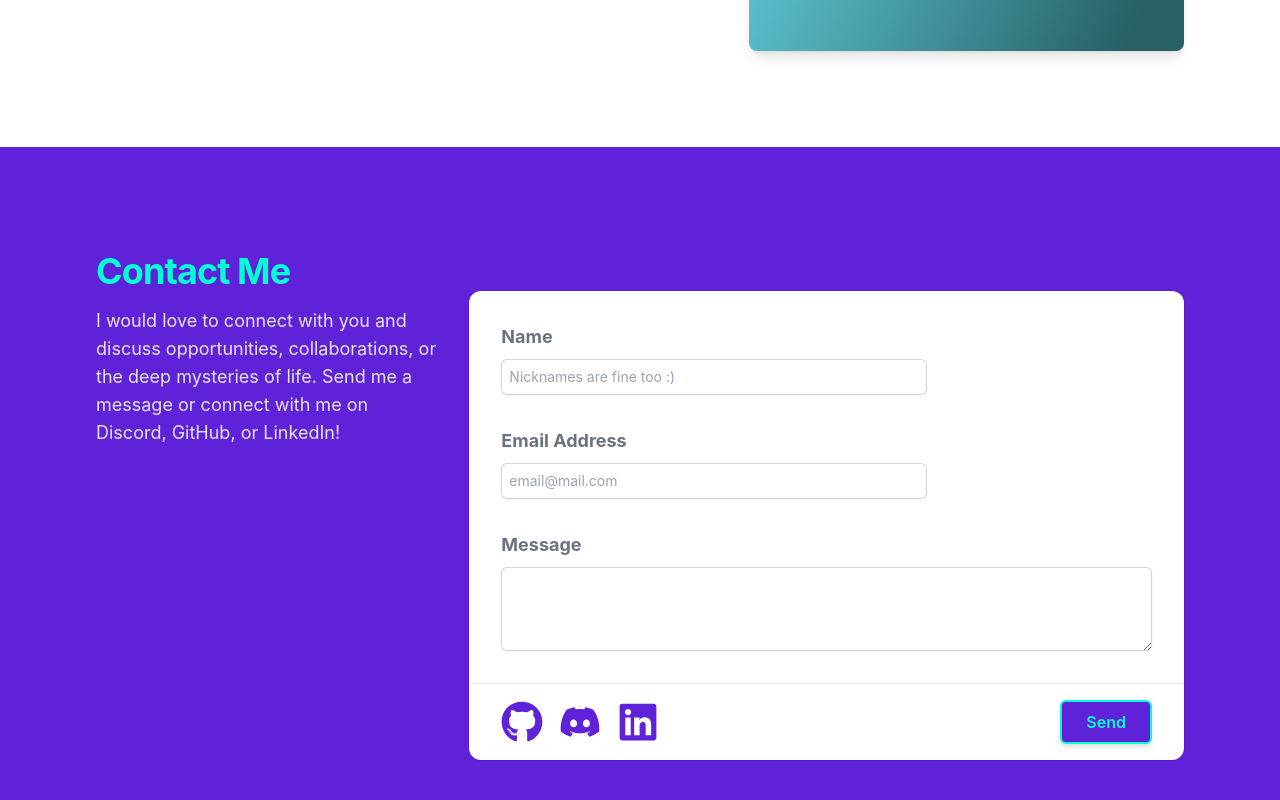
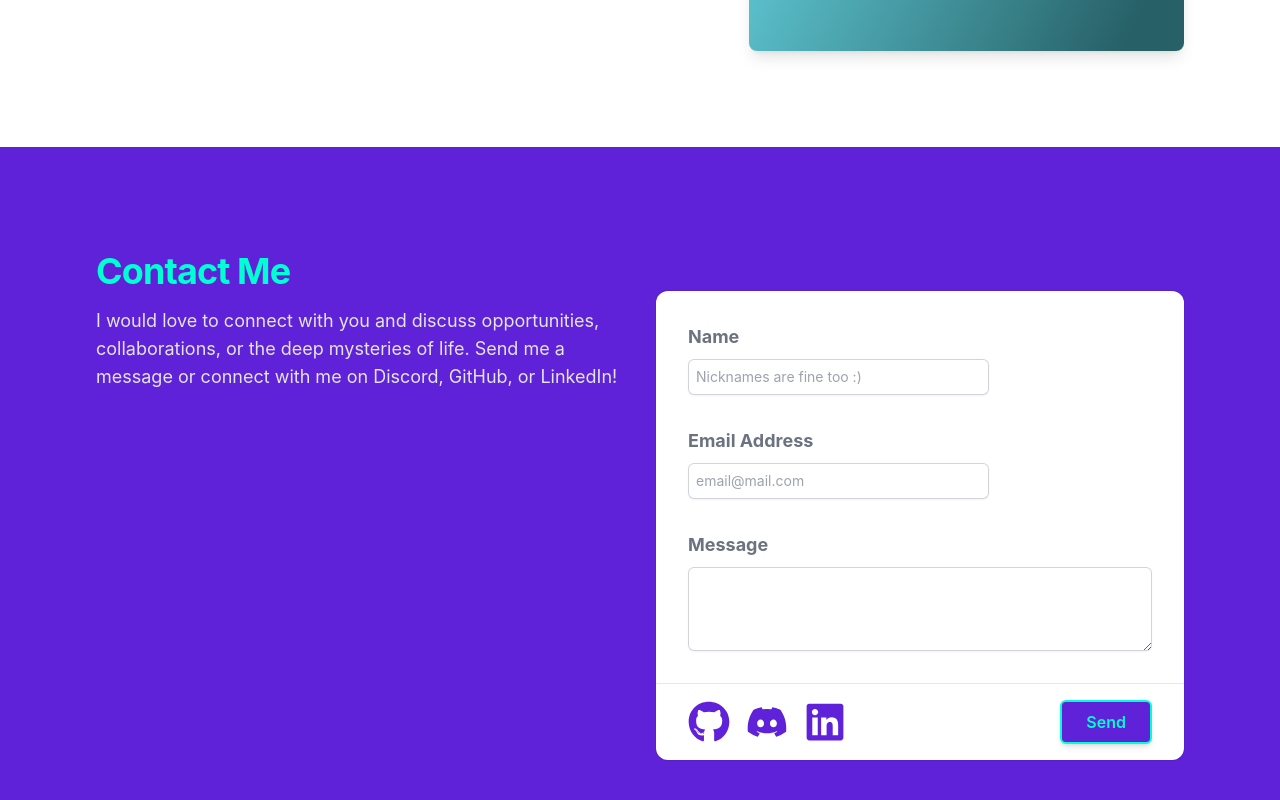
Before and after one commit to dobbe2/portfolio-2023, a React (Create React App) app: page / in a window 1280 px wide. Shown: the part 5353-6153 px from the top of the page. Built offline with nearby package versions, Linux system fonts and the light colour scheme.

Commit message:
Added animations to contact section

```diff
--- a/src/components/ui/Contact.jsx
+++ b/src/components/ui/Contact.jsx
@@ -9,7 +9,8 @@ import Title from '../Title';
 import Shine from '../Shine';
 import ShineOuter from '../ShineOuter';
 import { useForm } from '@formspree/react';
-import { FaGithub, FaLinkedin, FaDiscord } from "react-icons/fa"
+import { FaGithub, FaLinkedin, FaDiscord } from "react-icons/fa";
+import { Fade, Slide } from "react-awesome-reveal";
 
 
 export default function Contact() {
@@ -17,14 +18,18 @@ export default function Contact() {
 
   return (
     <SectionContainer className="bg-purple-heart" id="contact">
-    <Heading dark title="Contact Me" />
-      <div className="grid grid-cols-1 gap-x-8 gap-y-8 md:grid-cols-3">
+      <Slide>
+        <Heading dark title="Contact Me" />
+      </Slide>
+      <div className="grid grid-cols-1 gap-x-8 gap-y-8 md:grid-cols-2">
         <div className="px-0 py-4">
+        <Slide direction='up'>
           <Para dark>
             I would love to connect with you and discuss opportunities, collaborations, or the deep mysteries of life. Send me a message or connect with me on Discord, GitHub, or LinkedIn!
           </Para>
+        </Slide>
         </div>
-
+      <Fade direction='right'>
         <form onSubmit={handleSubmit} className="bg-white shadow-sm ring-1 ring-gray-900/5 rounded-xl md:col-span-2">
           <div className="px-4 py-6 sm:p-8">
             <div className="grid max-w-2xl grid-cols-1 gap-x-6 gap-y-8 sm:grid-cols-6">
@@ -120,6 +125,7 @@ export default function Contact() {
           }</div>
           </div>
         </form>
+        </Fade>
       </div>
     </SectionContainer>
   );}
```
